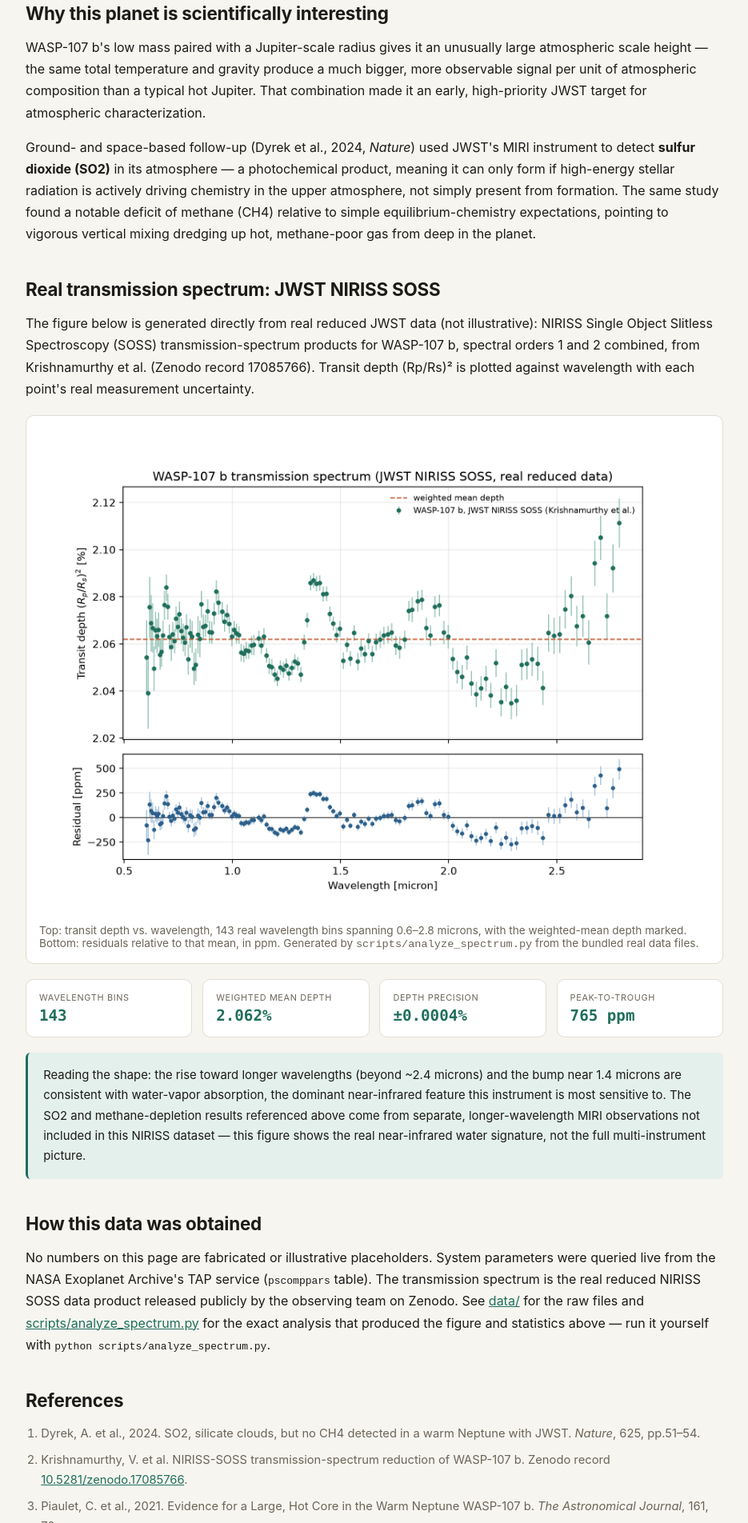
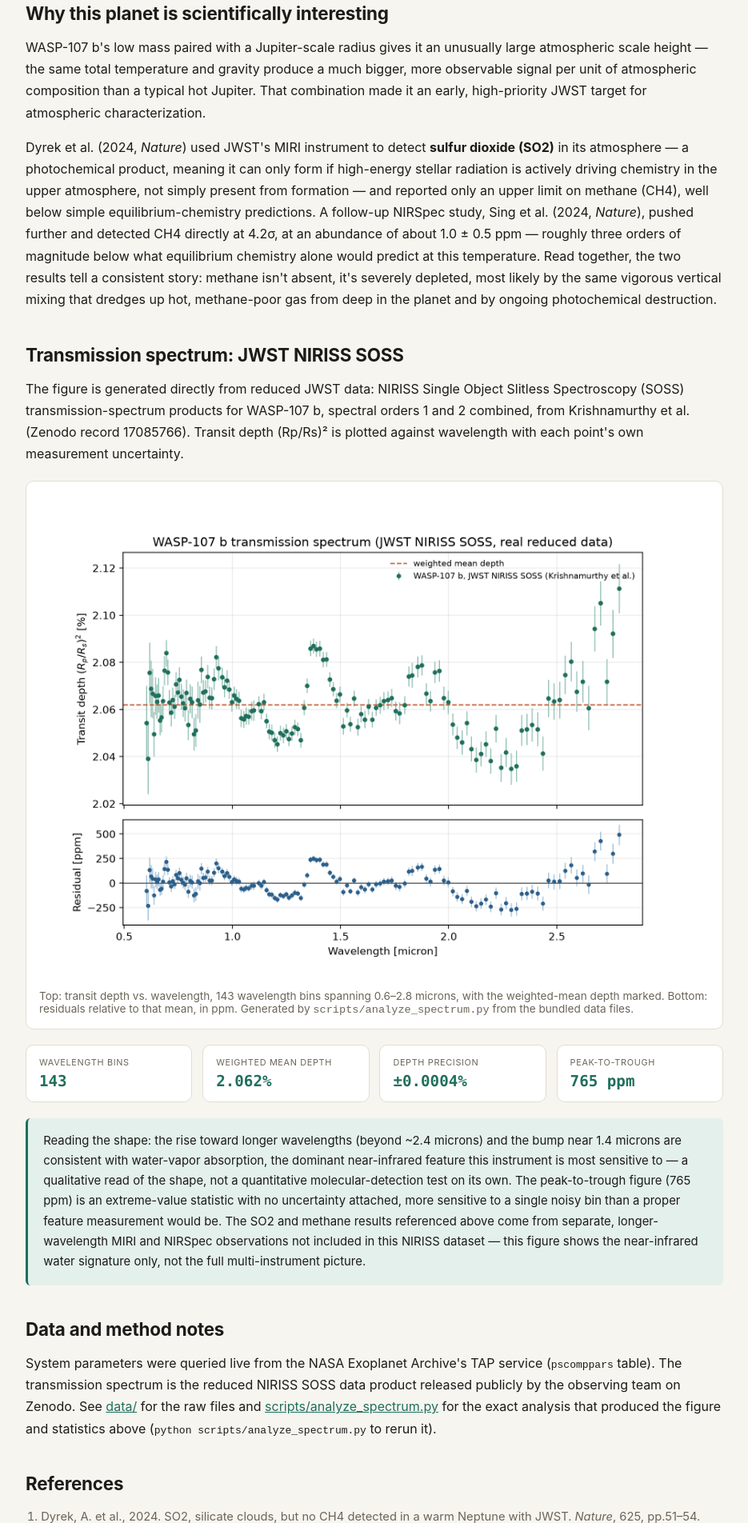
Before and after one commit to Biswajit1999/wasp-107b-exoplanet-report, a plain HTML site: page index.html in a window 1280 px wide. Shown: the part 896-2800 px from the top of the page at 80% size, without its empty margins (172-1107 px from the left). Drawn offline with Linux system fonts and the light colour scheme.

Commit message:
Update methane status with Sing et al. 2024 follow-up detection; caveat peak-to-trough amplitude

```diff
--- a/index.html
+++ b/index.html
@@ -52,11 +52,11 @@ footer a:hover { color: var(--accent); }
   <header class="hero">
     <p class="kicker">Exoplanet Atmosphere Report · JWST NIRISS SOSS</p>
     <h1>WASP-107 b</h1>
-    <p class="tagline">An unusually puffy warm Neptune whose extended, low-density atmosphere makes it one of the clearest windows JWST has found into a giant planet's real chemistry — photochemically produced SO2, but a surprising absence of methane.</p>
+    <p class="tagline">An unusually puffy warm Neptune whose extended, low-density atmosphere makes it one of the clearest windows JWST has found into a giant planet's chemistry — photochemically produced SO2, and methane at a fraction of the abundance simple chemistry predicts.</p>
     <div class="badges">
       <span class="badge">Transit-discovered, 2017</span>
-      <span class="badge">Real NASA Exoplanet Archive parameters</span>
-      <span class="badge">Real JWST reduced spectrum</span>
+      <span class="badge">NASA Exoplanet Archive parameters</span>
+      <span class="badge">JWST reduced spectrum</span>
     </div>
   </header>
 
@@ -79,15 +79,15 @@ footer a:hover { color: var(--accent); }
   <section>
     <h2>Why this planet is scientifically interesting</h2>
     <p>WASP-107 b's low mass paired with a Jupiter-scale radius gives it an unusually large atmospheric scale height — the same total temperature and gravity produce a much bigger, more observable signal per unit of atmospheric composition than a typical hot Jupiter. That combination made it an early, high-priority JWST target for atmospheric characterization.</p>
-    <p>Ground- and space-based follow-up (Dyrek et al., 2024, <em>Nature</em>) used JWST's MIRI instrument to detect <strong>sulfur dioxide (SO2)</strong> in its atmosphere — a photochemical product, meaning it can only form if high-energy stellar radiation is actively driving chemistry in the upper atmosphere, not simply present from formation. The same study found a notable deficit of methane (CH4) relative to simple equilibrium-chemistry expectations, pointing to vigorous vertical mixing dredging up hot, methane-poor gas from deep in the planet.</p>
+    <p>Dyrek et al. (2024, <em>Nature</em>) used JWST's MIRI instrument to detect <strong>sulfur dioxide (SO2)</strong> in its atmosphere — a photochemical product, meaning it can only form if high-energy stellar radiation is actively driving chemistry in the upper atmosphere, not simply present from formation — and reported only an upper limit on methane (CH4), well below simple equilibrium-chemistry predictions. A follow-up NIRSpec study, Sing et al. (2024, <em>Nature</em>), pushed further and detected CH4 directly at 4.2σ, at an abundance of about 1.0 ± 0.5 ppm — roughly three orders of magnitude below what equilibrium chemistry alone would predict at this temperature. Read together, the two results tell a consistent story: methane isn't absent, it's severely depleted, most likely by the same vigorous vertical mixing that dredges up hot, methane-poor gas from deep in the planet and by ongoing photochemical destruction.</p>
   </section>
 
   <section>
-    <h2>Real transmission spectrum: JWST NIRISS SOSS</h2>
-    <p>The figure below is generated directly from real reduced JWST data (not illustrative): NIRISS Single Object Slitless Spectroscopy (SOSS) transmission-spectrum products for WASP-107 b, spectral orders 1 and 2 combined, from Krishnamurthy et al. (Zenodo record 17085766). Transit depth (Rp/Rs)² is plotted against wavelength with each point's real measurement uncertainty.</p>
+    <h2>Transmission spectrum: JWST NIRISS SOSS</h2>
+    <p>The figure is generated directly from reduced JWST data: NIRISS Single Object Slitless Spectroscopy (SOSS) transmission-spectrum products for WASP-107 b, spectral orders 1 and 2 combined, from Krishnamurthy et al. (Zenodo record 17085766). Transit depth (Rp/Rs)² is plotted against wavelength with each point's own measurement uncertainty.</p>
     <div class="figure">
-      <img src="figures/wasp107b_transmission_spectrum.png" alt="WASP-107 b real JWST NIRISS SOSS transmission spectrum with residuals panel">
-      <figcaption>Top: transit depth vs. wavelength, 143 real wavelength bins spanning 0.6–2.8 microns, with the weighted-mean depth marked. Bottom: residuals relative to that mean, in ppm. Generated by <code>scripts/analyze_spectrum.py</code> from the bundled real data files.</figcaption>
+      <img src="figures/wasp107b_transmission_spectrum.png" alt="WASP-107 b JWST NIRISS SOSS transmission spectrum with residuals panel">
+      <figcaption>Top: transit depth vs. wavelength, 143 wavelength bins spanning 0.6–2.8 microns, with the weighted-mean depth marked. Bottom: residuals relative to that mean, in ppm. Generated by <code>scripts/analyze_spectrum.py</code> from the bundled data files.</figcaption>
     </div>
     <div class="stat-grid" id="stats">
       <div class="stat"><span>Wavelength bins</span><strong>143</strong></div>
@@ -95,18 +95,19 @@ footer a:hover { color: var(--accent); }
       <div class="stat"><span>Depth precision</span><strong>±0.0004%</strong></div>
       <div class="stat"><span>Peak-to-trough</span><strong>765 ppm</strong></div>
     </div>
-    <p class="callout">Reading the shape: the rise toward longer wavelengths (beyond ~2.4 microns) and the bump near 1.4 microns are consistent with water-vapor absorption, the dominant near-infrared feature this instrument is most sensitive to. The SO2 and methane-depletion results referenced above come from separate, longer-wavelength MIRI observations not included in this NIRISS dataset — this figure shows the real near-infrared water signature, not the full multi-instrument picture.</p>
+    <p class="callout">Reading the shape: the rise toward longer wavelengths (beyond ~2.4 microns) and the bump near 1.4 microns are consistent with water-vapor absorption, the dominant near-infrared feature this instrument is most sensitive to — a qualitative read of the shape, not a quantitative molecular-detection test on its own. The peak-to-trough figure (765 ppm) is an extreme-value statistic with no uncertainty attached, more sensitive to a single noisy bin than a proper feature measurement would be. The SO2 and methane results referenced above come from separate, longer-wavelength MIRI and NIRSpec observations not included in this NIRISS dataset — this figure shows the near-infrared water signature only, not the full multi-instrument picture.</p>
   </section>
 
   <section>
-    <h2>How this data was obtained</h2>
-    <p>No numbers on this page are fabricated or illustrative placeholders. System parameters were queried live from the NASA Exoplanet Archive's TAP service (<code>pscomppars</code> table). The transmission spectrum is the real reduced NIRISS SOSS data product released publicly by the observing team on Zenodo. See <a href="data/">data/</a> for the raw files and <a href="scripts/analyze_spectrum.py">scripts/analyze_spectrum.py</a> for the exact analysis that produced the figure and statistics above — run it yourself with <code>python scripts/analyze_spectrum.py</code>.</p>
+    <h2>Data and method notes</h2>
+    <p>System parameters were queried live from the NASA Exoplanet Archive's TAP service (<code>pscomppars</code> table). The transmission spectrum is the reduced NIRISS SOSS data product released publicly by the observing team on Zenodo. See <a href="data/">data/</a> for the raw files and <a href="scripts/analyze_spectrum.py">scripts/analyze_spectrum.py</a> for the exact analysis that produced the figure and statistics above (<code>python scripts/analyze_spectrum.py</code> to rerun it).</p>
   </section>
 
   <section>
     <h2>References</h2>
     <ol class="refs">
       <li>Dyrek, A. et al., 2024. SO2, silicate clouds, but no CH4 detected in a warm Neptune with JWST. <em>Nature</em>, 625, pp.51–54.</li>
+      <li>Sing, D.K. et al., 2024. A warm Neptune's methane reveals core mass and vigorous atmospheric mixing. <em>Nature</em>, 630, pp.831-835 (arXiv:2405.11027) — the follow-up methane detection referenced above.</li>
       <li>Krishnamurthy, V. et al. NIRISS-SOSS transmission-spectrum reduction of WASP-107 b. Zenodo record <a href="https://doi.org/10.5281/zenodo.17085766">10.5281/zenodo.17085766</a>.</li>
       <li>Piaulet, C. et al., 2021. Evidence for a Large, Hot Core in the Warm Neptune WASP-107 b. <em>The Astronomical Journal</em>, 161, 70.</li>
       <li>Sing, D.K. et al., 2019. Helium in the eroding atmosphere of an exoplanet. <em>The Astronomical Journal</em>, 158, 91 (WASP-107 b helium detection).</li>
```
Also changed, not shown: 1 other file.
